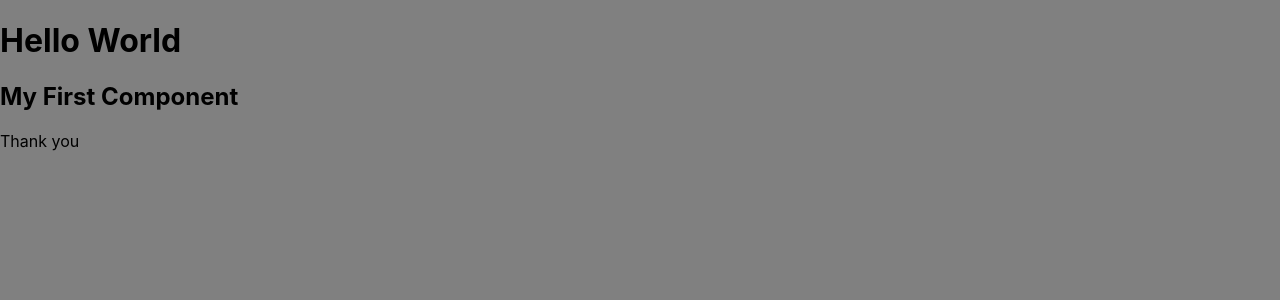
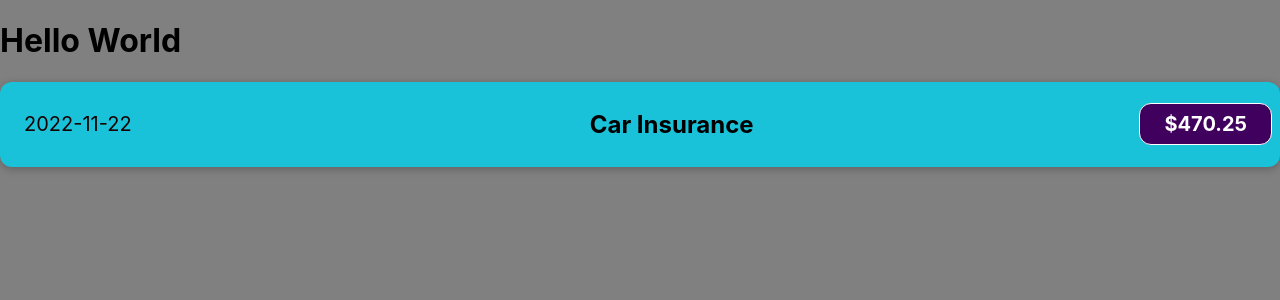
Before and after one commit to Ezz-Ashraf/Expense-tracker, a React (Create React App) app: page / in a window 1280 px wide. Shown: the top 300 px of the page. Built offline with nearby package versions, Linux system fonts and the light colour scheme.

Commit message:
Added Expense Item component

```diff
--- /dev/null
+++ b/src/components/ExpenseItem.css
@@ -0,0 +1,56 @@
+
+.Expense-Item-Container {
+    display: flex;
+    justify-content: space-between;
+    align-items: center;
+    box-shadow: 0 2px 8px rgba(0, 0, 0, 0.25);
+    padding: 0.5rem;
+    margin: 1rem 0;
+    border-radius: 12px;
+    background-color: #19c2d8;
+}
+
+.Expense-Item-Date {
+    color: #160202;
+    font-size: 2.5rem;
+    flex: 1;
+    margin: 0 1rem;
+
+}
+
+.Expense-Item-Description {
+    display: flex;
+    flex-direction: column;
+    gap: 1rem;
+    align-items: flex-end;
+    flex-flow: column-reverse;
+    justify-content: flex-start;
+    flex: 1;
+}
+
+.Expense-Item-Price {
+    font-size: 1rem;
+    font-weight: bold;
+    color: white;
+    background-color: #40005d;
+    border: 1px solid white;
+    border-radius: 12px;
+}
+
+@media (min-width: 580px) {
+.Expense-Item-Description{
+    flex-direction: row;
+    align-items: center;
+    justify-content: flex-start;
+    flex: 1;
+  }
+
+.Expense-Item-Date {
+    font-size: 1.25rem;
+  }
+
+.Expense-Item-Price {
+    font-size: 1.25rem;
+    padding: 0.5rem 1.5rem;
+  }
+}
--- a/src/components/ExpenseItem.js
+++ b/src/components/ExpenseItem.js
@@ -1,7 +1,13 @@
+import './ExpenseItem.css'
+
 function ExpenseItem() {
-    return (<div>
-        <h2>My First Component</h2>
-        <div>Thank you</div>
+    const itemDate = new Date(2022,10,22)
+    const itemDescription = 'Car Insurance'
+    const price = 470.25
+    return (<div className='Expense-Item-Container'>
+    <div className='Expense-Item-Date'>{itemDate.toISOString().slice(0,10)}</div>
+    <h2 className='Expense-Item-Description'>{itemDescription}</h2>
+    <div className='Expense-Item-Price'>${price}</div>
         </div>
     );
 }
```
